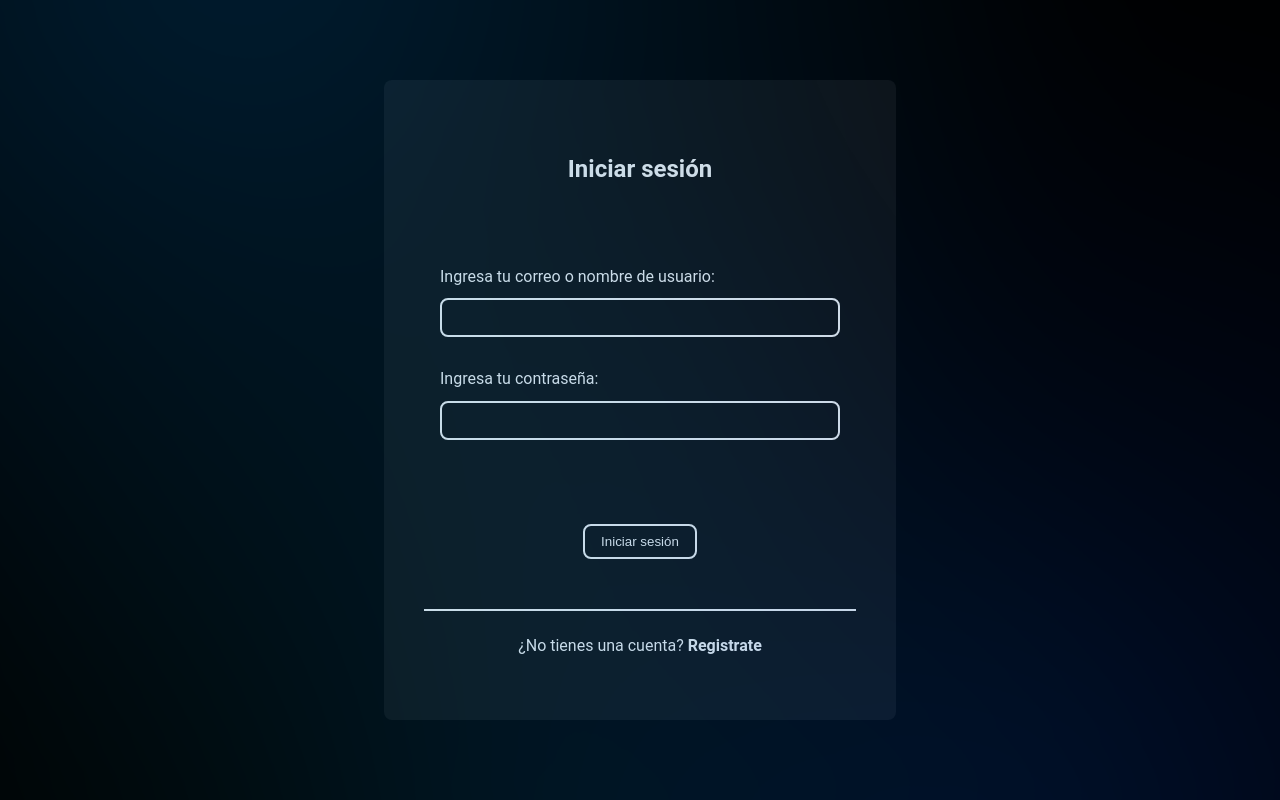
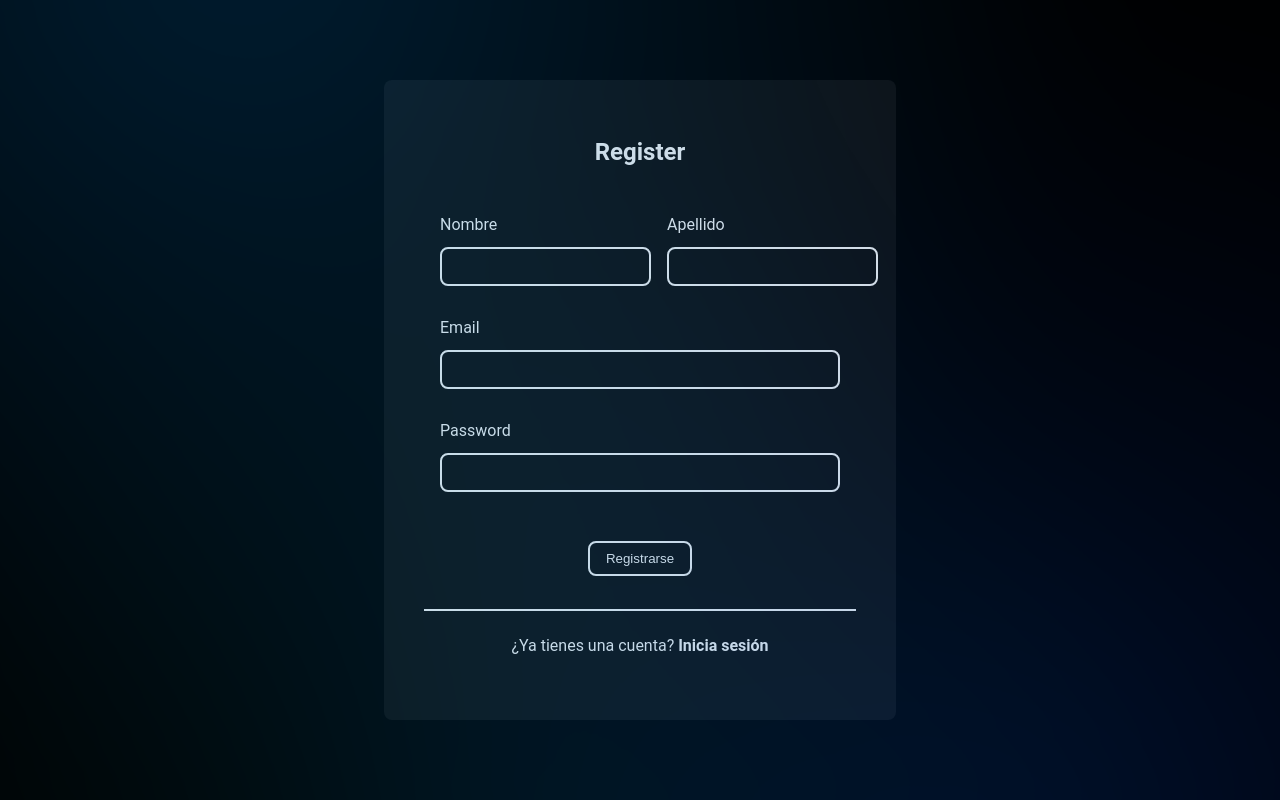
Before and after one commit to Giroz22/UWHub-Front, an Angular app: page / in a window 1280 px wide. Shown: the top 800 px of the page. Built offline with nearby package versions, Linux system fonts and the light colour scheme.

Commit message:
Form register was completed

```diff
--- a/src/app/auth/auth.ts
+++ b/src/app/auth/auth.ts
@@ -9,5 +9,5 @@ import { FormRegister } from "../form-register/form-register";
   styleUrl: "./auth.scss",
 })
 export class Auth {
-  protected isRegister: boolean = true;
+  protected isRegister: boolean = false;
 }
--- a/src/app/form-login/form-login.html
+++ b/src/app/form-login/form-login.html
@@ -6,7 +6,7 @@
 
   <!-- Form Body -->
   <div class="form-body">
-    <div>
+    <div class="form-element">
       <label for="username">Ingresa tu correo o nombre de usuario:</label>
       <input type="text" id="username" formControlName="username" />
 
@@ -15,7 +15,7 @@
       <div class="error">El correo o el nombre de usuario es requerido.</div>
       }
     </div>
-    <div>
+    <div class="form-element">
       <label for="password"> Ingresa tu contraseña:</label>
       <input type="password" id="password" formControlName="password" />
 
--- a/src/app/form-register/form-register.html
+++ b/src/app/form-register/form-register.html
@@ -1 +1,28 @@
-<p>form-register works!</p>
+<form class="forms">
+  <div class="form-header">
+    <h2 class="form-title">Register</h2>
+  </div>
+  <div class="form-body">
+    <div class="element-user-info">
+      <div class="form-element">
+        <label for="username">Nombre</label>
+        <input type="text" id="username" name="username" />
+      </div>
+      <div class="form-element">
+        <label for="username">Apellido</label>
+        <input type="text" id="username" name="username" />
+      </div>
+    </div>
+    <div class="form-element">
+      <label for="email">Email</label>
+      <input type="email" id="email" name="email" />
+    </div>
+    <div class="form-element">
+      <label for="password">Password</label>
+      <input type="password" id="password" name="password" />
+    </div>
+  </div>
+  <div class="form-footer">
+    <button type="submit">Registrarse</button>
+  </div>
+</form>
--- a/src/app/form-register/form-register.scss
+++ b/src/app/form-register/form-register.scss
@@ -0,0 +1,5 @@
+.element-user-info {
+  display: flex;
+  justify-content: space-evenly;
+  gap: 1rem;
+}
--- a/src/styles.scss
+++ b/src/styles.scss
@@ -81,7 +81,7 @@ input {
     justify-content: center;
     gap: 2rem;
 
-    div {
+    .form-element {
       display: flex;
       flex-direction: column;
       gap: 0.8rem;
```
